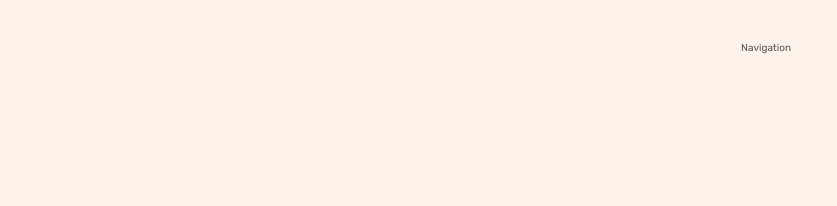
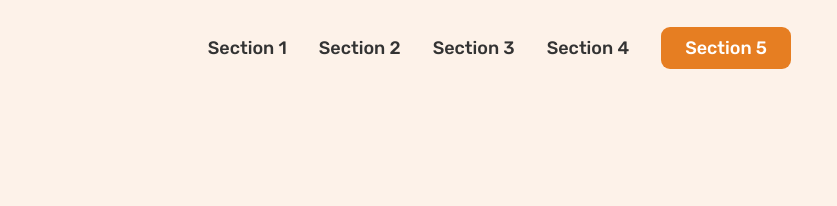
Before and after one commit to JuanEliasJabib02/Food-lading, a plain HTML site: page index.html in a window 1280 px wide. Shown: the top 206 px of the page, 443-1280 px from the left. Drawn offline with Linux system fonts and the light colour scheme.

Commit message:
feat: header navbar

```diff
--- a/css/styles.css
+++ b/css/styles.css
@@ -127,6 +127,47 @@ body {
   height: 2.2rem;
 }
 
+
+/* ++++++++++++++++++++++++++ */
+/* NAVIGATION */
+/* ++++++++++++++++++++++++++ */
+
+.main-nav-list {
+  list-style: none;
+  display: flex;
+  align-items: center;
+  gap: 3.2rem
+}
+
+.main-nav-link:link,
+.main-nav-link:visited {
+  display: inline-block;
+  text-decoration: none;
+  color: #333;
+  font-weight: 500;
+  font-size: 1.8rem;
+  transition: all 0.3s;
+}
+
+.main-nav-link:hover,
+.main-nav-link:active {
+  color: #cf711f
+}
+
+
+.main-nav-link.nav-cta:link,
+.nav-cta:visited {
+  padding: 1.2rem 2.4rem;
+  border-radius: 9px;
+  color: #fff;
+  background-color: #e67e22;
+}
+
+.main-nav-link.nav-cta:hover,
+.nav-cta:active {
+  background-color: #cf711f;
+}
+
 /* ++++++++++++++++++++++++++ */
 /* HERO SECTION */
 /* ++++++++++++++++++++++++++ */
--- a/index.html
+++ b/index.html
@@ -13,7 +13,15 @@
 <body>
   <header class="header">
     <img class="logo" src="/img/omnifood-logo.png" alt="logo">
-    <nav class="main-nav">Navigation</nav>
+    <nav class="main-nav">
+      <ul class="main-nav-list">
+        <li><a href="#" class="main-nav-link">Section 1</a></li>
+        <li><a href="#" class="main-nav-link">Section 2</a></li>
+        <li><a href="#" class="main-nav-link">Section 3</a></li>
+        <li><a href="#" class="main-nav-link">Section 4</a></li>
+        <li><a href="#" class="main-nav-link nav-cta">Section 5</a></li>
+      </ul>
+    </nav>
   </header>
   <main>
     <section class="section-hero">
```
